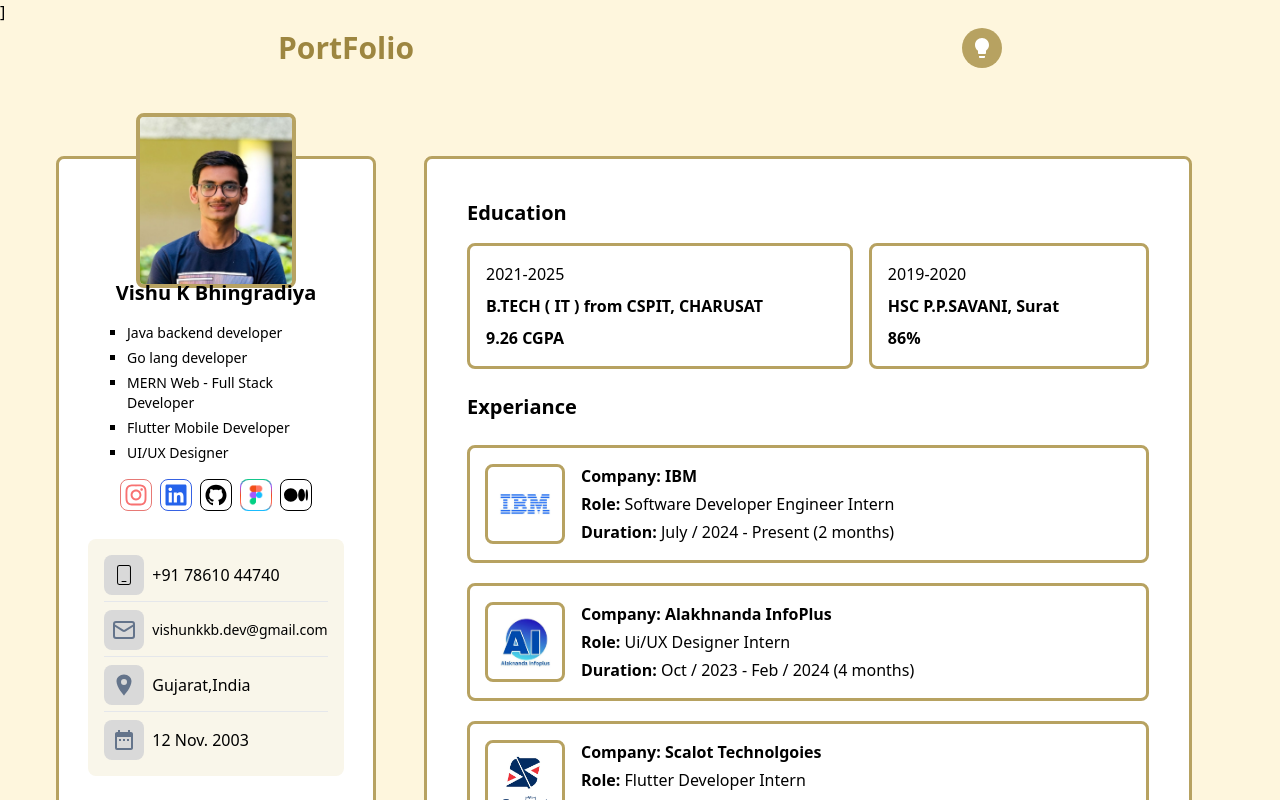
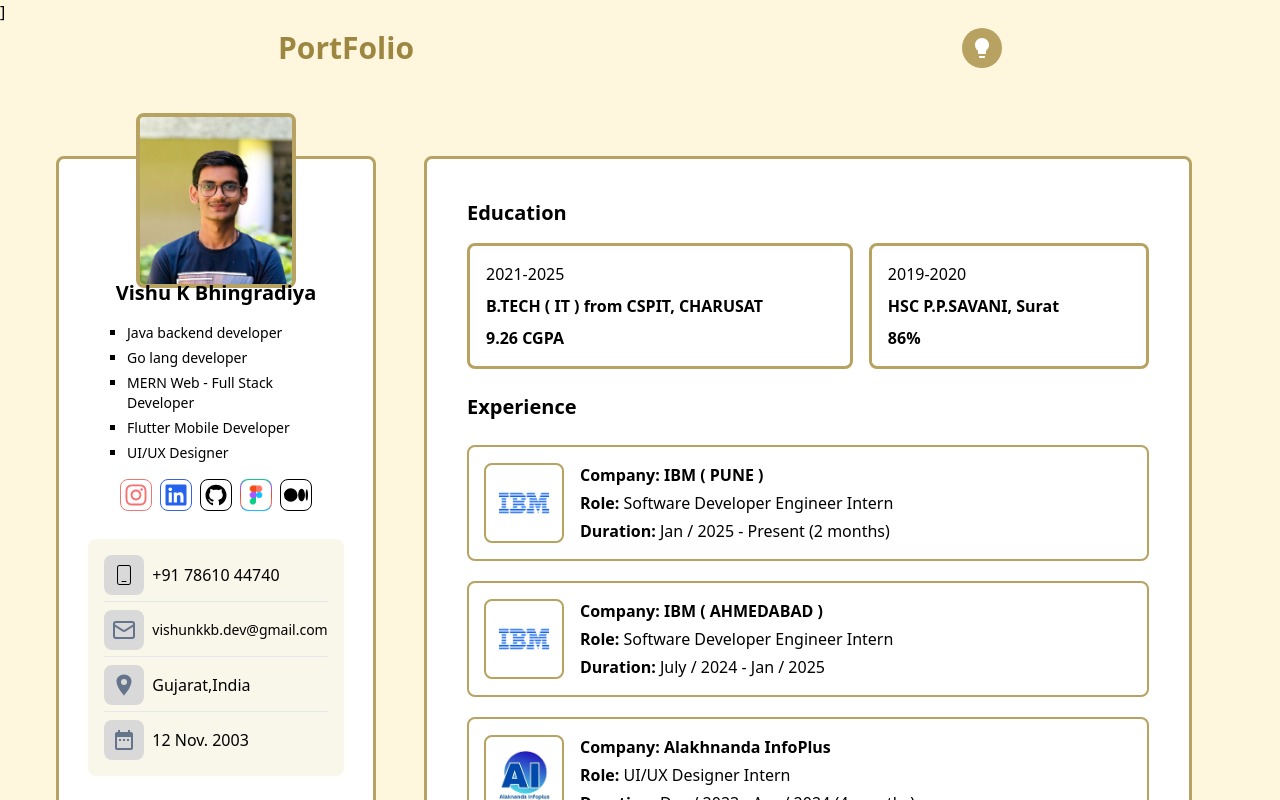
Before and after one commit to Vishuvishu/PortFolioWebsite-React, a React (Vite) app: page /Experiance in a window 1280 px wide. Built offline with nearby package versions, Linux system fonts and the light colour scheme.

Commit message:
added description of experiance

```diff
--- a/src/Components/Experiance.jsx
+++ b/src/Components/Experiance.jsx
@@ -1,12 +1,8 @@
-import React from "react";
-import { IoBookOutline, IoBriefcaseOutline } from "react-icons/io5";
-import { AiOutlineFileDone } from "react-icons/ai";
+import React, { useState } from "react";
 import ibmLogo from "../Components/SocialLinks/ibm.png";
 import Aldnddwww from "../Components/SocialLinks/AlkhnandaInfoLogo.png";
-import scalot from "../Components/SocialLinks/Scalotdswdwd.png";
 import scalotlight from "../Components/SocialLinks/scalotlight.png";
 import "../Components/Global.css";
-import Certificate from "./Skills";
 
 const calculateDuration = (startDate) => {
   const start = new Date(startDate);
@@ -26,96 +22,121 @@ const calculateDuration = (startDate) => {
   return `${yearLabel}${yearLabel && monthLabel ? ' ' : ''}${monthLabel}`;
 };
 
+const responsibilities = {
+  ibm2: [
+    "Evaluated Temporal as alternate workflow orchestration engine",
+    "Designed and implemented dynamic workflows in Temporal using Java and Go",
+    "Created custom Domain-Specific Language (DSL) to model workflows intuitively",
+    "Developed workflow editor UI using React Flow to explore DSL-driven workflow modeling",
+    "Developed migration utility for bi-directional transformation between BPMN and custom DSL",
+    "Optimized performance for orchestration engine"
+  ],
+  ibm3: [
+    "Implemented Business Process Management (BPM) solutions using camunda 8",
+    "Evaluated Zeebe engine as alternative to Camunda engine",
+    "Created migration plan from camunda 7 to 8",
+    "Worked with Java REST and gRPC APIs",
+    "Developed Java-based REST and gRPC APIs",
+    "Built migration utility to convert workflow models from Camunda 7 to 8",
+    "Business Process Management using Camunda",
+    "Worked in Agile development environment"
+  ],
+  alakhnanda: [
+    "Designed Official website for company",
+    "Created Figma wireframes and responsive layouts for client website",
+    "Designed webpages for company product",
+  ],
+  scalot: [
+    "Flutter App Development",
+    "State Management flutter",
+    "Interactive Widgets",
+    "Responsive App development"
+  ],
+};
 
 const Experiance = ({ bgcolor, darkmode }) => {
-  const ibmStartDate = "2024-07-10";
+  const ibmStartDate = "2025-07-10";
   const ibmDuration = calculateDuration(ibmStartDate);
 
-  return (
-    <>
-      <div className="ml-10 mr-10 mb-10 h-fit">
-        <div className={` border-solid border-[3px]  ${darkmode === "dark" ? "bg-black border-[#4B3D10]" : "bg-white border-[#B7A261]"
-          }  p-10 rounded-lg `}>
-          <div className="Education flex items-center  mb-4">
-            <h1 className={`text-xl font-bold ${bgcolor === "white" ? "text-black" : "text-[#FDFAF0]"}`}> Education</h1>
+  const [expandedCompany, setExpandedCompany] = useState(null);
+  const toggleExpand = (key) => {
+    setExpandedCompany(prev => (prev === key ? null : key));
+  };
+
+  const textColor = bgcolor === "white" ? "#000000" : "#FDFAF0";
+  const borderColor = bgcolor === "white" ? "#B7A261" : "#4B3D10";
+
+  const renderCompany = (key, logo, name, role, duration) => (
+    <div
+      className="flex flex-col rounded-lg cursor-pointer"
+      onClick={() => toggleExpand(key)}
+      style={{ border: `2px solid ${borderColor}` }}
+    >
+      <div className="flex items-center">
+        <div
+          className="rounded-lg w-[80px] h-[80px] ml-[15px]"
+          style={{ border: `2px solid ${borderColor}` }}
+        >
+          <img src={logo} className="rounded-lg" />
         </div>
-
-          <div className="flex gap-4 flex-wrap">
-            <div
-              className="ui-ux-design flex-grow flex flex-col gap-2 p-4 rounded-lg "
-              style={{ border: `${bgcolor === "white" ? "3px solid #B7A261" : "3px solid #4B3D10"}` }}
-            >
-              <p style={{ color: `${bgcolor === "white" ? "#000000" : "#FDFAF0"}` }}  >2021-2025</p>
-              <h1 style={{ color: `${bgcolor === "white" ? "#000000" : "#FDFAF0"}` }}> <b> B.TECH ( IT ) from CSPIT, CHARUSAT </b> </h1>
-              <h1 style={{ color: `${bgcolor === "white" ? "#000000" : "#FDFAF0"}` }}><b>9.26 CGPA</b> </h1>
-            </div>
-
-            <div
-              className="ui-ux-design flex-grow flex flex-col gap-2 p-4 rounded-lg"
-              style={{ border: `${bgcolor === "white" ? "3px solid#B7A261" : "3px solid #4B3D10"}` }}
-            >
-              <p style={{ color: `${bgcolor === "white" ? "#000000" : "#FDFAF0"}` }}  >2019-2020</p>
-              <h1 style={{ color: `${bgcolor === "white" ? "#000000" : "#FDFAF0"}` }}><b> HSC P.P.SAVANI, Surat </b></h1>
-              <h1 style={{ color: `${bgcolor === "white" ? "#000000" : "#FDFAF0"}` }}><b>86%</b></h1>
-            </div>
-
-          </div>
-
-          <div>
-            <div className="Education flex items-center gap-1 my-4">
-              <h1 className={`text-xl my-2 font-bold ${bgcolor === "white" ? "text-black" : "text-white"}`}> Experiance </h1>
-            </div>
-          </div>
-          <div className="flex-col gap-5 flex-wrap space-y-5">
-            <div className="flex flex-nowrap w-[120] rounded-lg items-center" style={{ border: `${bgcolor === "white" ? "3px solid #B7A261" : "2px solid #4B3D10"}` }}>
-
-              {/* IBM Logo Container */}
-              <div className="  rounded-lg w-[80px] h-[80px] ml-[15px]" style={{ border: `${bgcolor === "white" ? "3px solid #B7A261" : "2px solid #4B3D10"}` }}>
-
-                <img src={ibmLogo} className="rounded-lg" />
-              </div>
-
-              {/* Text Information */}
         <div className="ui-ux-design flex flex-col gap-1 p-4">
-                <p style={{ color: `${bgcolor === "white" ? "#000000" : "#FDFAF0"}` }}><b>Company: IBM</b></p>
-                <p style={{ color: `${bgcolor === "white" ? "#000000" : "#FDFAF0"}` }}><b>Role:</b> Software Developer Engineer Intern</p>
-                <p style={{ color: `${bgcolor === "white" ? "#000000" : "#FDFAF0"}` }}><b>Duration:</b> July / 2024 - Present ({ibmDuration})</p>
+          <p style={{ color: textColor }}><b>Company: {name}</b></p>
+          <p style={{ color: textColor }}><b>Role:</b> {role}</p>
+          <p style={{ color: textColor }}><b>Duration:</b> {duration}</p>
         </div>
       </div>
 
-            <div className="flex flex-nowrap w-[120] rounded-lg items-center" style={{ border: `${bgcolor === "white" ? "3px solid #B7A261" : "2px solid #4B3D10"}` }}>
+      {expandedCompany === key && (
+        <div
+          className={`overflow-hidden transition-all duration-500 ease-in-out ${expandedCompany === key ? "max-h-[500px] opacity-100" : "max-h-0 opacity-0"
+            } p-4 pt-0 pl-5 text-sm`}>
+          <h4 className="font-semibold mb-1" style={{ color: textColor }}>Responsibilities:</h4>
+          <ul className="list-disc ml-4" style={{ color: textColor }}>
+            {responsibilities[key].map((item, idx) => (
+              <li key={idx}>{item}</li>
+            ))}
+          </ul>
+        </div>
 
-              <div className="rounded-lg   w-[80px] h-[80px] ml-[15px]      " style={{ border: `${bgcolor === "white" ? "3px solid #B7A261" : "2px solid #4B3D10"}` }}>
-                <img src={Aldnddwww} className="rounded-lg" />
+      )}
     </div>
-              <div
-                className="ui-ux-design w-120 flex flex-col gap-1 p-4 "
-              >
-                <p style={{ color: `${bgcolor === "white" ? "#000000" : "#FDFAF0"}` }}><b>Company:   Alakhnanda InfoPlus</b> </p>
-                <p style={{ color: `${bgcolor === "white" ? "#000000" : "#FDFAF0"}` }} > <b>Role:</b> Ui/UX Designer Intern</p>
-                <p style={{ color: `${bgcolor === "white" ? "#000000" : "#FDFAF0"}` }}><b>Duration:</b> Oct / 2023 - Feb / 2024 (4 months)</p>
+  );
+
+  return (
+    <div className="ml-10 mr-10 mb-10 h-fit">
+      <div className={`border-solid border-[3px] ${darkmode === "dark" ? "bg-black border-[#4B3D10]" : "bg-white border-[#B7A261]"} p-10 rounded-lg`}>
+        {/* Education Section */}
+        <div className="Education flex items-center mb-4">
+          <h1 className={`text-xl font-bold ${bgcolor === "white" ? "text-black" : "text-[#FDFAF0]"}`}> Education</h1>
         </div>
+        <div className="flex gap-4 flex-wrap">
+          <div className="ui-ux-design flex-grow flex flex-col gap-2 p-4 rounded-lg" style={{ border: `3px solid ${borderColor}` }}>
+            <p style={{ color: textColor }}>2021-2025</p>
+            <h1 style={{ color: textColor }}><b>B.TECH ( IT ) from CSPIT, CHARUSAT</b></h1>
+            <h1 style={{ color: textColor }}><b>9.26 CGPA</b></h1>
           </div>
-            <div className="flex flex-nowrap w-[120] rounded-lg items-center" style={{ border: `${bgcolor === "white" ? "3px solid #B7A261" : "2px solid #4B3D10"}` }}>
-
-              <div className="rounded-lg  w-[80px] h-[80px] ml-[15px] " style={{ border: `${bgcolor === "white" ? "3px solid #B7A261" : "2px solid #4B3D10"}`, }}>
-                <img src={scalotlight} className="rounded-lg" />
-              </div>
-              <div
-                className="ui-ux-design w-120 flex flex-col gap-1 p-4 "
-              >
-                <p style={{ color: `${bgcolor === "white" ? "#000000" : "#FDFAF0"}` }}><b>Company:    Scalot Technolgoies</b> </p>
-                <p style={{ color: `${bgcolor === "white" ? "#000000" : "#FDFAF0"}` }} > <b>Role:</b> Flutter Developer Intern</p>
-                <p style={{ color: `${bgcolor === "white" ? "#000000" : "#FDFAF0"}` }}><b>Duration:</b> May / 2023 - Jun / 2023 (2 months)</p>
+          <div className="ui-ux-design flex-grow flex flex-col gap-2 p-4 rounded-lg" style={{ border: `3px solid ${borderColor}` }}>
+            <p style={{ color: textColor }}>2019-2020</p>
+            <h1 style={{ color: textColor }}><b>HSC P.P.SAVANI, Surat</b></h1>
+            <h1 style={{ color: textColor }}><b>86%</b></h1>
           </div>
         </div>
 
-
+        {/* Experience Section */}
+        <div>
+          <div className="Education flex items-center gap-1 my-4">
+            <h1 className={`text-xl my-2 font-bold ${bgcolor === "white" ? "text-black" : "text-white"}`}> Experience </h1>
+          </div>
         </div>
 
+        <div className="flex-col gap-5 flex-wrap space-y-5">
+          {renderCompany("ibm2", ibmLogo, "IBM ( PUNE )", "Software Developer Engineer Intern", `Jan / 2025 - Present (${ibmDuration})`)}
+          {renderCompany("ibm3", ibmLogo, "IBM ( AHMEDABAD )", "Software Developer Engineer Intern", `July / 2024 - Jan / 2025`)}
+          {renderCompany("alakhnanda", Aldnddwww, "Alakhnanda InfoPlus", "UI/UX Designer Intern", "Dec / 2023 - Apr / 2024 (4 months)")}
+          {renderCompany("scalot", scalotlight, "Scalot Technologies", "Flutter Developer Intern", "May / 2023 - Jul / 2023 (3 months)")}
         </div>
       </div>
-    </>
+    </div>
   );
 };
 
--- a/src/Components/Profile.jsx
+++ b/src/Components/Profile.jsx
@@ -149,7 +149,7 @@ const Profile = ({ show, setShow, darkmode, bgcolor, setCross }) => {
             }`}
         >
           <div className="w-40 h-40 rounded-full  image ">
-            <img src={profilephotoimg} className={`w-screen rounded-lg w-40 h-50 object-cover border-solid border-4 border-[#B7A261] `} />
+            <img src={profilephotoimg} className={`w-screen rounded-lg w-40 h-50 object-cover border-solid border-4 ${darkmode === "dark" ? "bg-black border-[#4B3D10]" : "bg-white border-[#B7A261]" }`} />
           </div>
           <h1
             className={`text-xl font-bold relative lg:top-20 sm:top-24 ${bgcolor === "white" ? "text-black" : "text-[#CCC0C0]"
```
Lines whose indentation alone changed are shown as unchanged.
